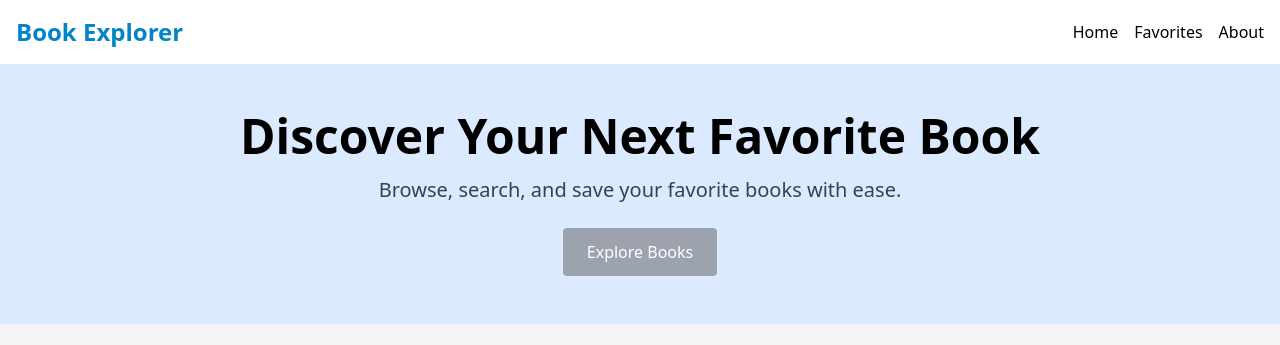
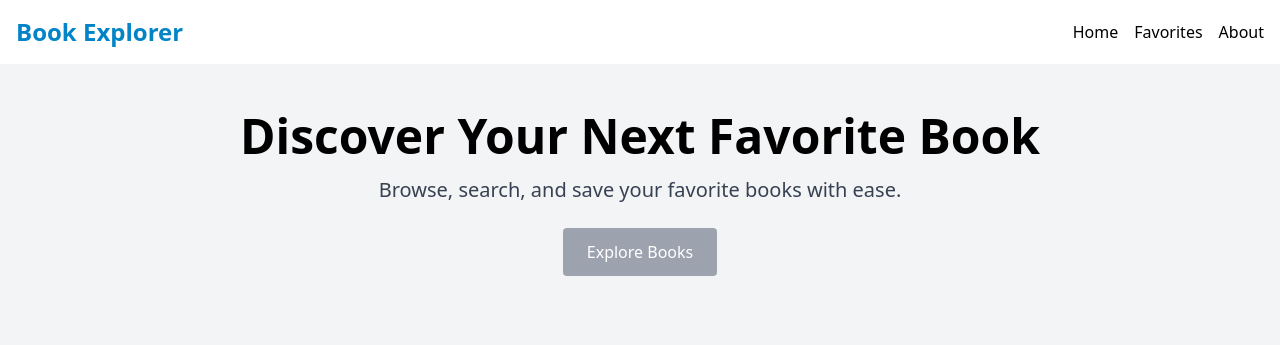
Before and after one commit to Bonifilda/Book-capstone, a plain HTML site: page lab1/index.html in a window 1280 px wide. Shown: the top 345 px of the page. Drawn offline with nearby package versions, Linux system fonts and the light colour scheme; a script that the page names is missing.

Commit message:
arragement color on all lab

```diff
--- a/lab1/index.html
+++ b/lab1/index.html
@@ -19,7 +19,7 @@
   </nav>
 
   <!-- Hero Section -->
-  <header class="bg-blue-100 p-6 md:p-12 text-center">
+  <header class="bg-gray-100 p-6 md:p-12 text-center">
     <h1 class="text-3xl md:text-5xl font-bold mb-4">Discover Your Next Favorite Book</h1>
     <p class="text-gray-700 text-base md:text-xl">Browse, search, and save your favorite books with ease.</p>
     <button class="mt-6 bg-gray-400 text-white px-4 py-2 md:px-6 md:py-3 rounded hover:bg-blue-700">
```
Also changed, not shown: lab2/index.html (+1 -1 lines), lab3/about.html (+1 -1 lines), lab3/favorites.html (+1 -1 lines), lab3/index.html (+1 -1 lines).
